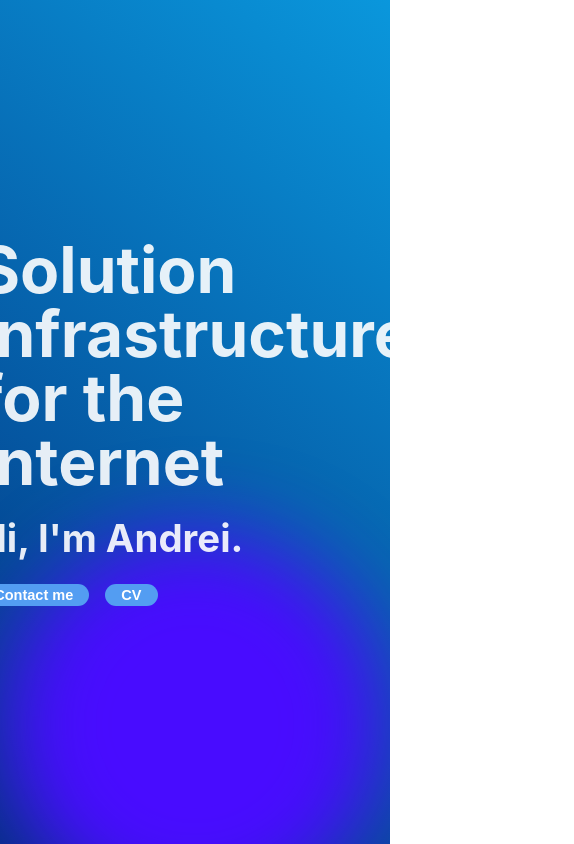
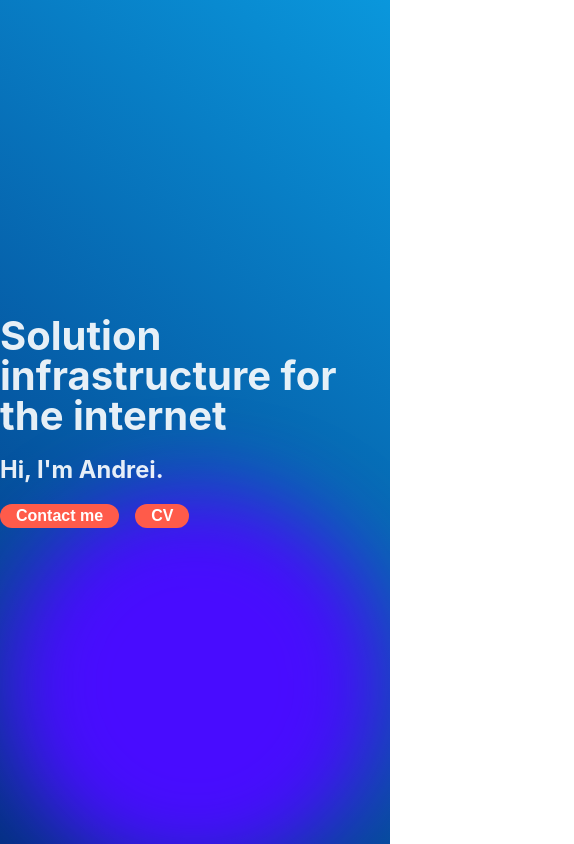
Before and after one commit to Popa-Andrei-Valentin/My_Portofolio, a React (Vite) app: page / in a window 390 px wide. Shown: the top 844 px of the page, 574 px wide, since content can reach past the window. Built offline with nearby package versions, Linux system fonts and the light colour scheme.

Commit message:
Change jumbotron buttons colors

```diff
--- a/src/components/Jumbotron/Jumbotron.css
+++ b/src/components/Jumbotron/Jumbotron.css
@@ -204,13 +204,13 @@ h2 {
   font-size: var(--text-s);
   margin-top: 1rem;
   color: white;
-  background-color: #539df2;
+  background-color: rgba(var(--color2));
   cursor: pointer;
   transition: background-color 100ms linear;
 }
 
 .btn-standard:hover {
-    background-color: #3870af;
+    background-color: rgba(var(--color2-darker));
     transition: background-color 100ms linear;
 }
 
--- a/src/index.css
+++ b/src/index.css
@@ -13,6 +13,7 @@
   --color-bg2: rgba(10,151,220,1);
   --color1: 72, 12, 255;
   --color2: 255, 91, 74;
+  --color2-darker: 255, 60, 74;
   --color3: 18, 184, 255;
   --color4: 255, 233, 70;
   --color5: 180, 180, 50;
@@ -28,6 +29,12 @@
   --text-m: 1.48rem;
   --text-s: 0.91rem;
 
+  @media(max-width: 800px) {
+    --text-xl: 2.5rem;
+    --text-l: 1.48rem;
+    --text-m: 0.88rem;
+    --text-s: 0.55  rem;
+  }
   /*
     =====================
           MISC.
```
